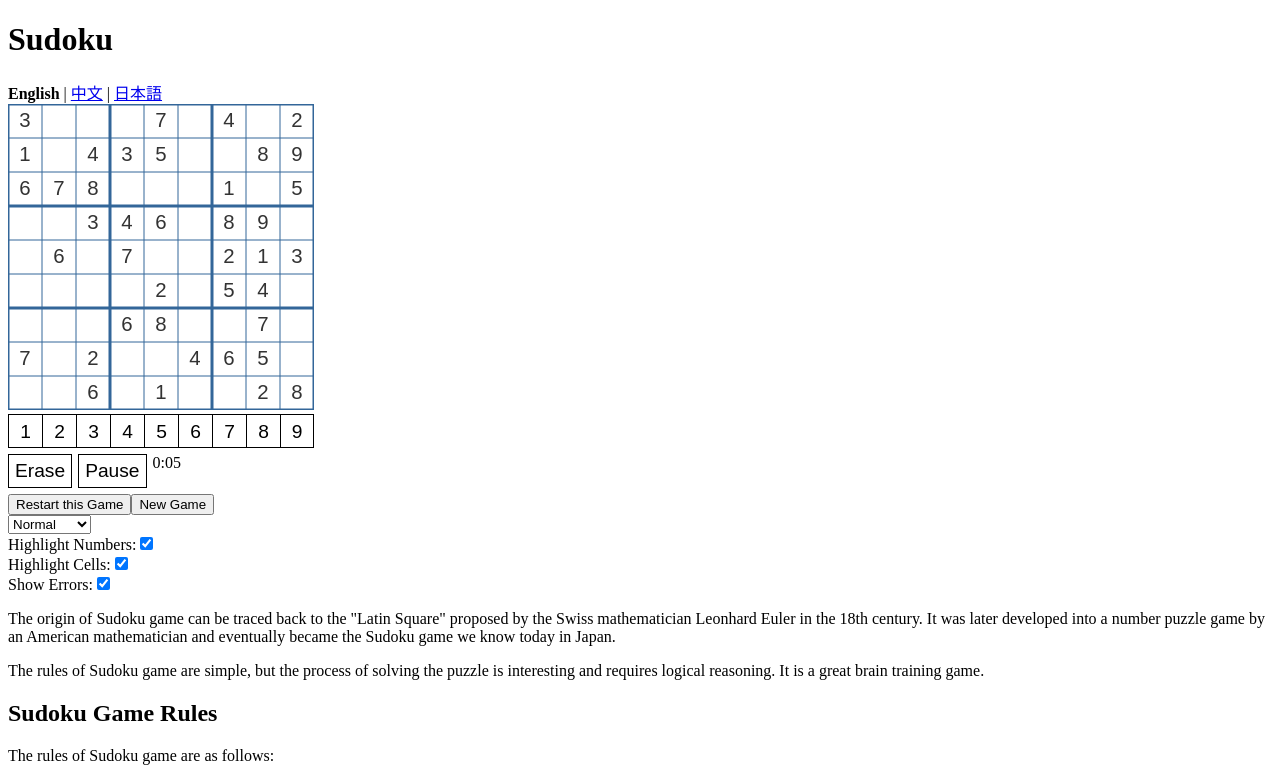
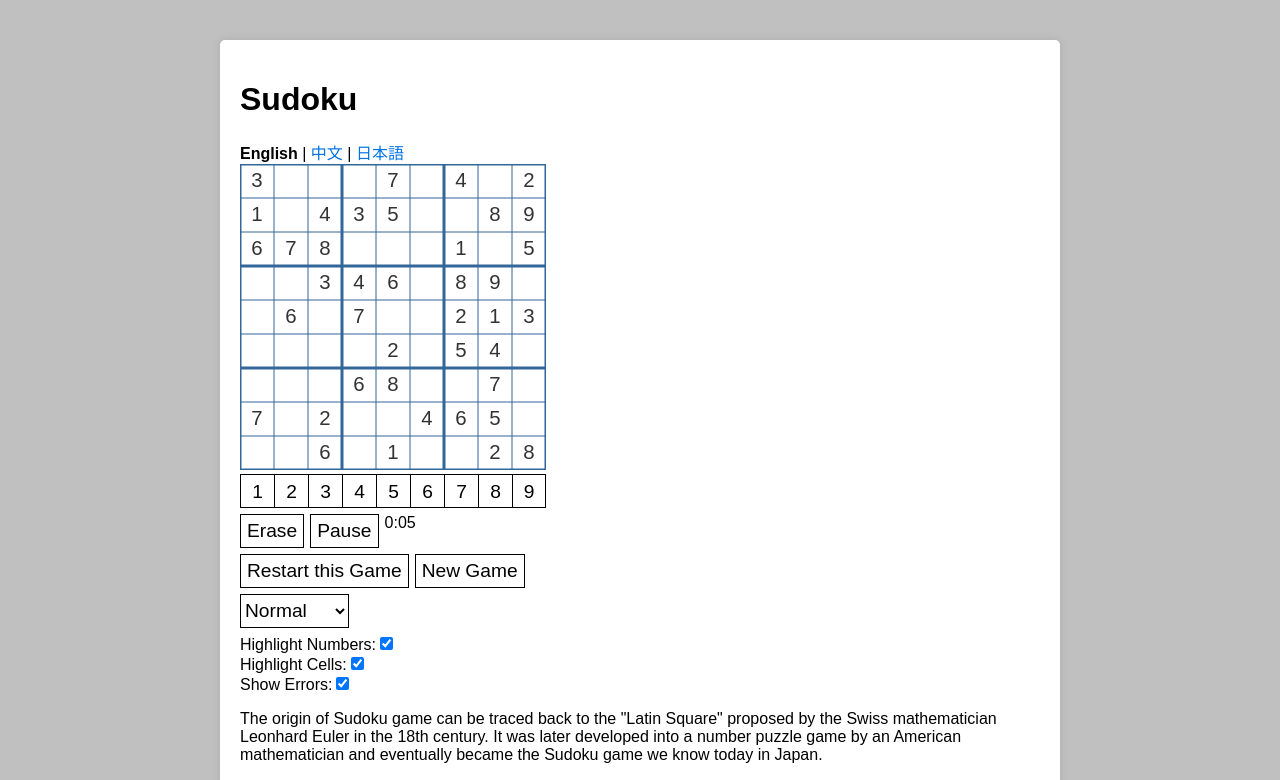
Before and after one commit to yqianjiang/sudoku, a React (Vite) app: page / in a window 1280 px wide. Shown: the top 780 px of the page. Built offline with nearby package versions, Linux system fonts and the light colour scheme.

Commit message:
feat: improve style & add GA

```diff
--- a/index.html
+++ b/index.html
@@ -7,8 +7,19 @@
     <title>Sudoku Game - Web Classic Games</title>
     <meta name="description" content="Sudoku game is a great brain training game. Play the web version of Sudoku that you can start playing right away, with support for keyboard and touch controls on mobile devices." />
     <meta name="keywords" content="Sudoku game, web Sudoku game, online Sudoku game, play Sudoku game online, online Sudoku game, online Sudoku game solver, online Sudoku game tutorial, online Sudoku game rules, online Sudoku game introduction, online Sudoku game strategy, how to play Sudoku game online, how to solve Sudoku game online, how to teach Sudoku game online, how to teach Sudoku game tutorial, how to play Sudoku game online, how to play Sudoku game rules" />
+    <link rel="stylesheet" href="./style.css">
+    <!-- Google tag (gtag.js) -->
+    <script async src="https://www.googletagmanager.com/gtag/js?id=G-PJFEZHV77F"></script>
+    <script>
+      window.dataLayer = window.dataLayer || [];
+      function gtag(){dataLayer.push(arguments);}
+      gtag('js', new Date());
+
+      gtag('config', 'G-PJFEZHV77F');
+    </script>
   </head>
   <body>
+    <div class="game-intros">
       <h1>Sudoku</h1>
       <div id="root"></div>
       <p>The origin of Sudoku game can be traced back to the "Latin Square" proposed by the Swiss mathematician Leonhard Euler in the 18th century. It was later developed into a number puzzle game by an American mathematician and eventually became the Sudoku game we know today in Japan.</p>
@@ -35,6 +46,7 @@
         <!-- <li>Click on the "Undo" button to undo the last move.</li> -->
         <!-- <li>Click on the "Redo" button to redo the last move.</li> -->
       </ul>
+    </div>
     <script type="module" src="/src/main.jsx"></script>
   </body>
 </html>
--- a/ja/index.html
+++ b/ja/index.html
@@ -7,8 +7,19 @@
     <title>数独ゲーム - クラシックゲームのウェブ版</title>
     <meta name="description" content="数独ゲームは、脳トレに最適なゲームです。オンライン版の数独ゲームを開いてすぐにプレイできます。キーボード操作とモバイルデバイスのタッチ操作に対応しています。" />
     <meta name="keywords" content="数独ゲーム,オンライン数独ゲーム,オンライン数独ゲームプレイ,オンライン数独ゲーム遊び方,オンライン数独ゲームルール,オンライン数独ゲーム攻略,オンライン数独ゲーム解き方,オンライン数独ゲーム教え方,オンライン数独ゲーム教程" />
+    <link rel="stylesheet" href="./style.css">
+    <!-- Google tag (gtag.js) -->
+    <script async src="https://www.googletagmanager.com/gtag/js?id=G-PJFEZHV77F"></script>
+    <script>
+      window.dataLayer = window.dataLayer || [];
+      function gtag(){dataLayer.push(arguments);}
+      gtag('js', new Date());
+
+      gtag('config', 'G-PJFEZHV77F');
+    </script>
     </head>
     <body>
+      <div class="game-intros">
       <h1>数独</h1>
       <div id="root"></div>
       <p>数独ゲームの起源は18世紀のスイスの数学者オイラー（Leonhard Euler）が提案した「ラテン方陣」であり、その後アメリカの数学者によって発展され、最終的に日本で数独ゲームとして広まりました。</p>
@@ -31,6 +42,7 @@
         <li>"リセット"ボタンをクリックすると、すべてのセルの数字がクリアされます。</li>
         <li>"新しいゲーム"ボタンをクリックすると、新しいゲームを開始することができます。</li>
       </ul>
+    </div>
     <script type="module" src="/src/main.jsx"></script>
   </body>
 </html>
--- a/src/components/GameBoard/style.css
+++ b/src/components/GameBoard/style.css
@@ -34,7 +34,7 @@
   margin-bottom: 6px;
 }
 
-.action-button {
+button {
   margin-right: 6px;
   background-color: #fff;
   border: 1px solid #000;
@@ -44,3 +44,16 @@
   height: 34px;
   box-sizing: border-box;
 }
+
+select {
+  margin-top: 6px;
+  margin-right: 6px;
+  margin-bottom: 6px;
+  background-color: #fff;
+  border: 1px solid #000;
+  color: #000;
+  cursor: pointer;
+  font-size: 1.2rem;
+  height: 34px;
+  box-sizing: border-box;
+}
--- /dev/null
+++ b/style.css
@@ -0,0 +1,43 @@
+:root {
+    --bg-gray: #C0C0C0;
+    --bg-gray-light: #ECE9D8;
+    --main-blue: #0153E3;
+}
+
+html {
+    background-color: var(--bg-gray);
+    display: flex;
+    justify-content: center;
+}
+
+body {
+    overflow: auto;
+    font-family: Arial, sans-serif;
+    margin: 0;
+    padding: 20px;
+    position: relative;
+}
+
+.game-intros {
+    max-width: 800px;
+    margin: 20px auto;
+    padding: 20px;
+    background-color: #fff;
+    border-radius: 5px;
+    box-shadow: 0 0 10px rgba(0, 0, 0, 0.1);
+}
+
+/* 游戏规则和操作说明样式 */
+ul li,
+ol li {
+    margin: 10px 0;
+}
+
+a {
+    text-decoration: none;
+    color: #0073e6;
+}
+
+a:hover {
+    text-decoration: underline;
+}
--- a/zh/index.html
+++ b/zh/index.html
@@ -6,8 +6,19 @@
     <title>数独游戏 - 经典小游戏网页版</title>
     <meta name="description" content="数独游戏是一种很好的大脑训练游戏。打开就能玩的网页版数独游戏，支持键盘操作，支持移动端触摸操作。" />
     <meta name="keywords" content="数独游戏,数独游戏网页版,数独游戏在线版,数独游戏在线玩,数独游戏在线游戏,数独游戏在线,数独游戏在线解,数独游戏在线教学,数独游戏在线教程,数独游戏在线玩法,数独游戏在线规则,数独游戏在线介绍,数独游戏在线攻略,数独游戏在线怎么玩,数独游戏在线怎么解,数独游戏在线怎么教,数独游戏在线怎么教学,数独游戏在线怎么教程,数独游戏在线怎么玩法,数独游戏在线怎么规则" />
+    <link rel="stylesheet" href="./style.css">
+    <!-- Google tag (gtag.js) -->
+    <script async src="https://www.googletagmanager.com/gtag/js?id=G-PJFEZHV77F"></script>
+    <script>
+      window.dataLayer = window.dataLayer || [];
+      function gtag(){dataLayer.push(arguments);}
+      gtag('js', new Date());
+
+      gtag('config', 'G-PJFEZHV77F');
+    </script>
   </head>
   <body>
+    <div class="game-intros">
     <h1>数独</h1>
     <div id="root"></div>
     <p>数独游戏的起源是 18 世纪瑞士的数学家欧拉（Leonhard Euler）提出的“拉丁方阵”，后来经过美国的一位数学家发展出一种填数趣味游戏，最终在日本发展成为数独游戏。</p>
@@ -30,6 +41,7 @@
       <li>点击“重置”按钮，可以清除所有格子中的数字。</li>
       <li>点击“新游戏”按钮，可以开始新的游戏。</li>
     </ul>
+    </div>
 
     <script type="module" src="/src/main.jsx"></script>
   </body>
```
Lines whose indentation alone changed are shown as unchanged.
